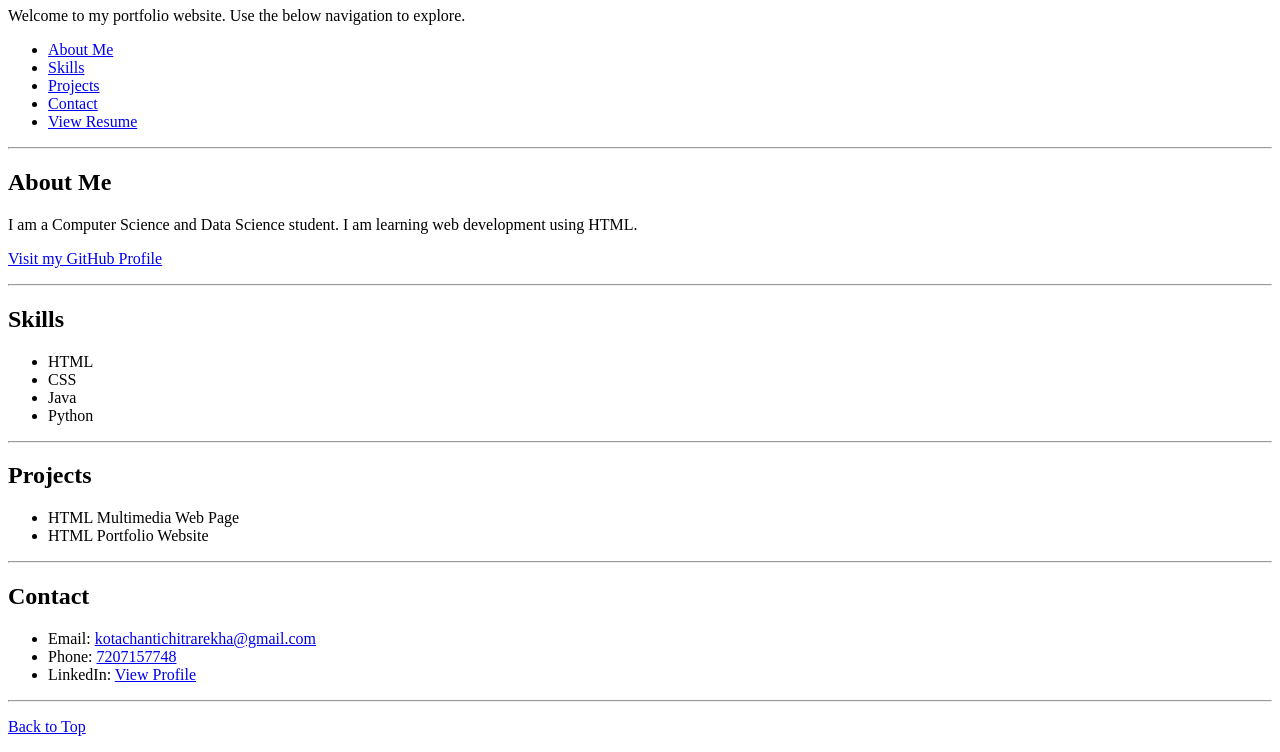
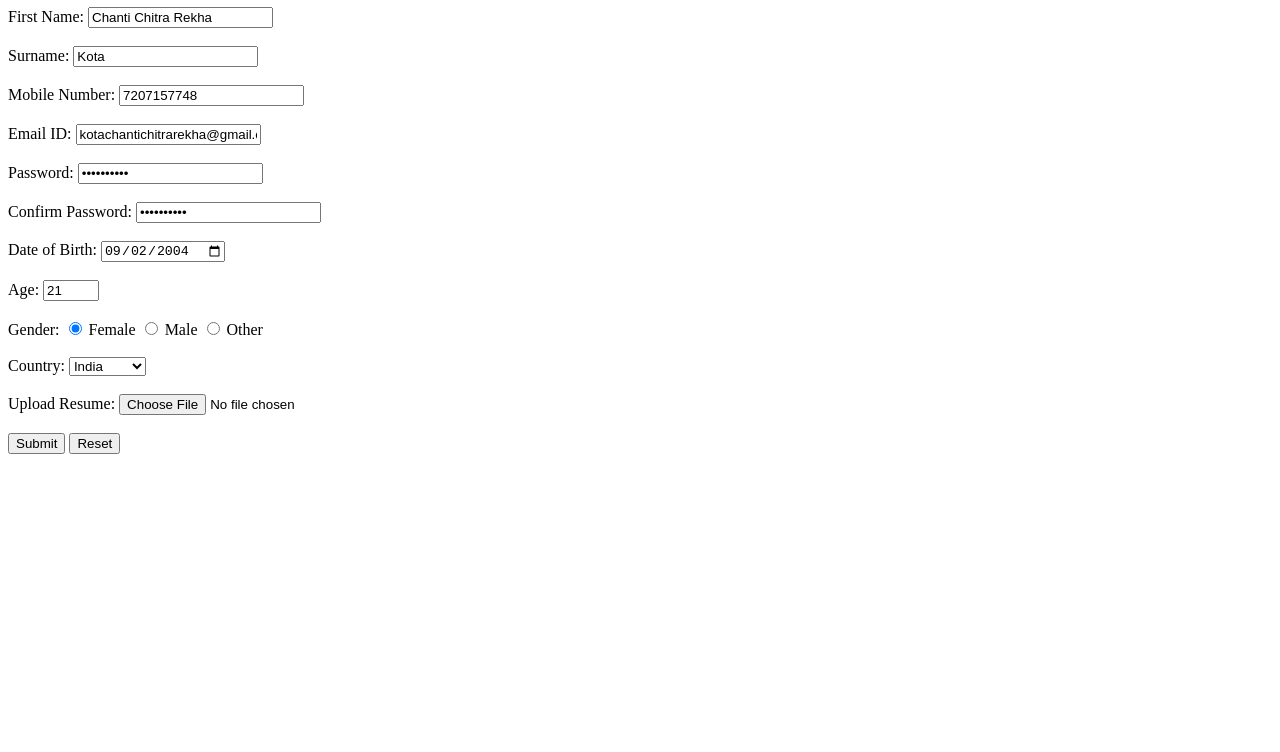
Before and after one commit to chitra-kota/HTML-PROJECTS1, a plain HTML site: page index.html in a window 1280 px wide. Shown: the part 73-825 px from the top of the page. After the commit the page ends 800 px from the top, so only its background shows below. Drawn offline with Linux system fonts and the light colour scheme.

Commit message:
Add files via upload

```diff
--- a/index.html
+++ b/index.html
@@ -1,94 +1,87 @@
 <!DOCTYPE html>
-<html lang="en" id="top">
+<html lang="en">
 <head>
     <meta charset="UTF-8">
-    <title>Portfolio</title>
-
-    <style>
-        html {
-            scroll-behavior: smooth;
-        }
-    </style>
+    <title>Course Registration Form</title>
 </head>
 
 <body>
 
-    <h1>Kota Chanti Chitra Rekha</h1>
-    <p>Welcome to my portfolio website. Use the below navigation to explore.</p>
+<h1>Course Registration Form</h1>
 
-    <ul>
-        <li><a href="#about">About Me</a></li>
-        <li><a href="#skills">Skills</a></li>
-        <li><a href="#projects">Projects</a></li>
-        <li><a href="#contact">Contact</a></li>
-        <li>
-            <a href="https://drive.google.com/file/d/147PS9jKf9Jpp7Oh7YcUVolQh2Pe55lL1/view"
-               target="_blank">
-               View Resume
-            </a>
-        </li>
-    </ul>
+<form>
 
-    <hr>
+    <!-- First Name -->
+    <label for="fname">First Name:</label>
+    <input type="text" id="fname" name="fname" value="Chanti Chitra Rekha" required>
+    <br><br>
 
-    <h2 id="about">About Me</h2>
-    <p>
-        I am a Computer Science and Data Science student.
-        I am learning web development using HTML.
-    </p>
+    <!-- Surname -->
+    <label for="sname">Surname:</label>
+    <input type="text" id="sname" name="sname" value="Kota">
+    <br><br>
 
-    <p>
-        <a href="https://github.com/chitra-kota" target="_blank">
-            Visit my GitHub Profile
-        </a>
-    </p>
+    <!-- Mobile Number -->
+    <label for="mobile">Mobile Number:</label>
+    <input type="tel" id="mobile" name="mobile" value="7207157748" required>
+    <br><br>
 
-    <hr>
+    <!-- Email -->
+    <label for="email">Email ID:</label>
+    <input type="email" id="email" name="email" value="kotachantichitrarekha@gmail.com" required>
+    <br><br>
 
-    <h2 id="skills">Skills</h2>
-    <ul>
-        <li>HTML</li>
-        <li>CSS</li>
-        <li>Java</li>
-        <li>Python</li>
-    </ul>
+    <!-- Password -->
+    <label for="password">Password:</label>
+    <input type="password" id="password" name="password" value="Chitra@123" required>
+    <br><br>
 
-    <hr>
+    <!-- Confirm Password -->
+    <label for="cpassword">Confirm Password:</label>
+    <input type="password" id="cpassword" name="cpassword" value="Chitra@123" required>
+    <br><br>
 
-    <h2 id="projects">Projects</h2>
-    <ul>
-        <li>HTML Multimedia Web Page</li>
-        <li>HTML Portfolio Website</li>
-    </ul>
+    <!-- Date of Birth -->
+    <label for="dob">Date of Birth:</label>
+    <input type="date" id="dob" name="dob" value="2004-09-02">
+    <br><br>
 
-    <hr>
+    <!-- Age -->
+    <label for="age">Age:</label>
+    <input type="number" id="age" name="age" value="21" min="18" max="65">
+    <br><br>
 
-    <h2 id="contact">Contact</h2>
-    <ul>
-        <li>
-            Email:
-            <a href="mailto:kotachantichitrarekha@gmail.com">
-                kotachantichitrarekha@gmail.com
-            </a>
-        </li>
-        <li>
-            Phone:
-            <a href="tel:7207157748">7207157748</a>
-        </li>
-        <li>
-            LinkedIn:
-            <a href="https://www.linkedin.com/in/chanti-chitra-rekha-kota-808320327/"
-               target="_blank">
-               View Profile
-            </a>
-        </li>
-    </ul>
+    <!-- Gender -->
+    <label>Gender:</label>
+    <input type="radio" id="female" name="gender" value="female" checked>
+    <label for="female">Female</label>
 
-    <hr>
+    <input type="radio" id="male" name="gender" value="male">
+    <label for="male">Male</label>
 
-    <p>
-        <a href="#top">Back to Top</a>
-    </p>
+    <input type="radio" id="other" name="gender" value="other">
+    <label for="other">Other</label>
+    <br><br>
+
+    <!-- Country -->
+    <label for="country">Country:</label>
+    <select id="country" name="country">
+        <option value="india" selected>India</option>
+        <option value="usa">USA</option>
+        <option value="germany">Germany</option>
+    </select>
+    <br><br>
+
+    <!-- Upload Resume -->
+    <label for="resume">Upload Resume:</label>
+    <input type="file" id="resume" name="resume">
+    <br><br>
+
+    <!-- Buttons -->
+    <input type="submit" value="Submit">
+    <input type="reset" value="Reset">
+
+</form>
 
 </body>
 </html>
```
